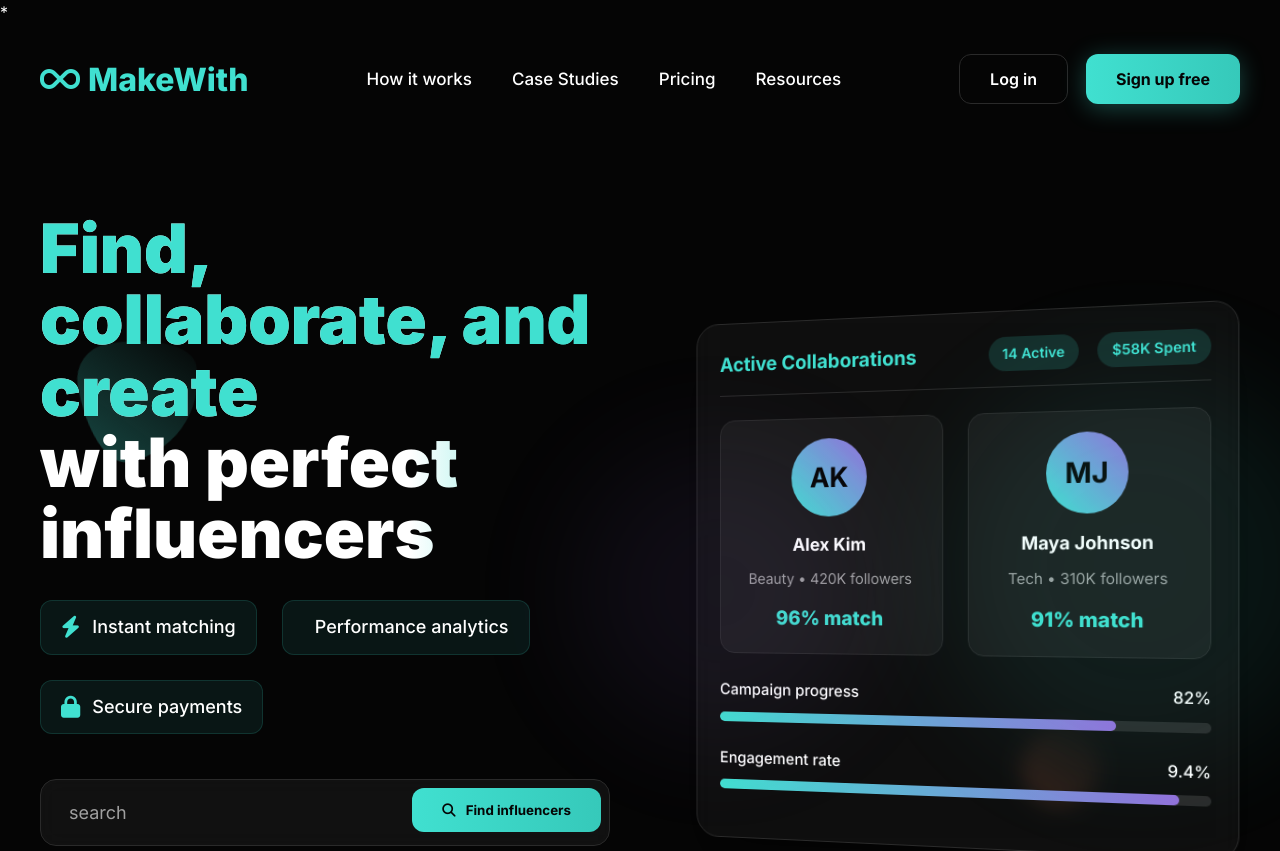
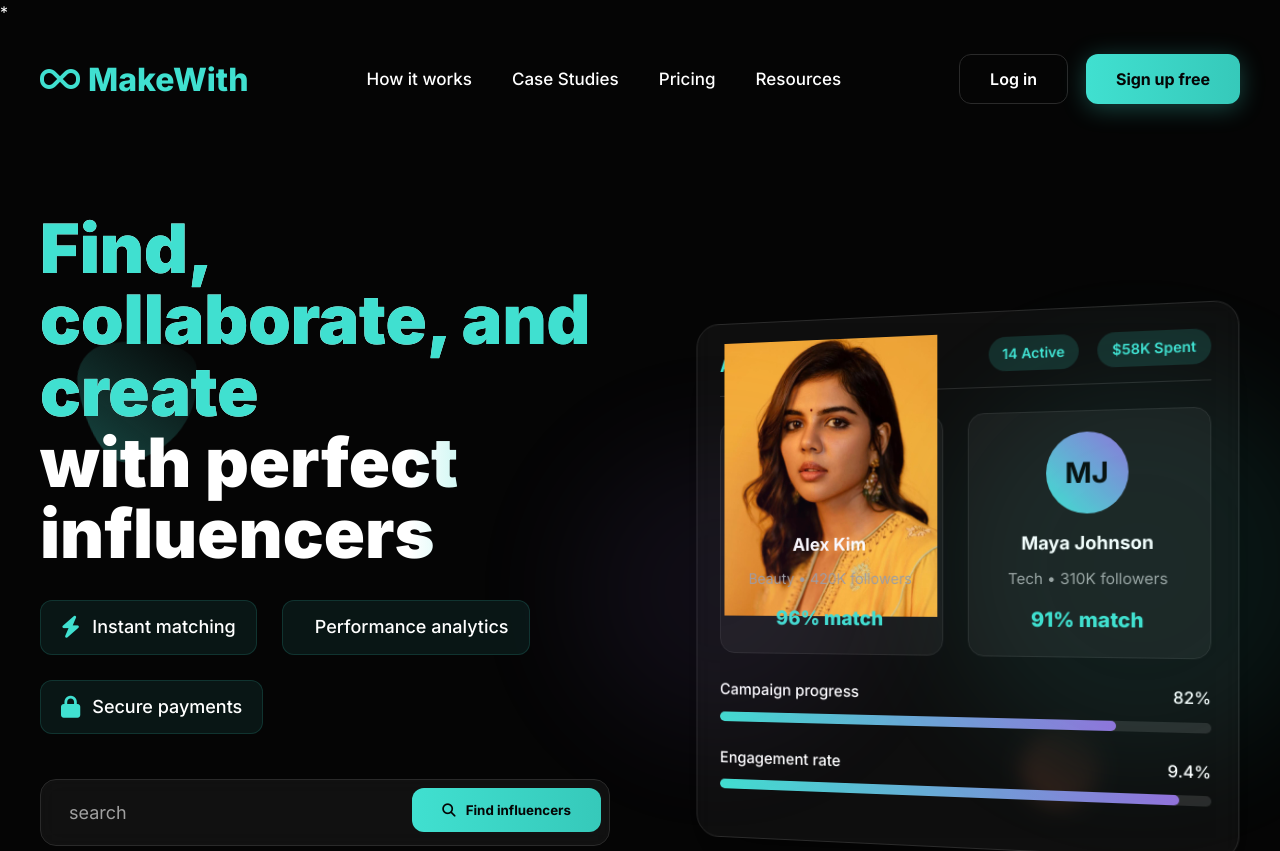
Before and after one commit to ishwarx7/frontend, a plain HTML site: page design2.html in a window 1280 px wide. Shown: the top 851 px of the page. Drawn offline with Linux system fonts and the light colour scheme.

Commit message:
Update design2.html

```diff
--- a/design2.html
+++ b/design2.html
@@ -1064,7 +1064,7 @@
 
                     <div class="dashboard-content">
                         <div class="influencer-card">
-                            <div class="influencer-avatar">AK</div>
+                            <div class="influencer-avatar"><img src="img1.jpg"></div>
                             <div class="influencer-name">Alex Kim</div>
                             <div class="influencer-stats">Beauty • 420K followers</div>
                             <div class="match-percent">96% match</div>
```
